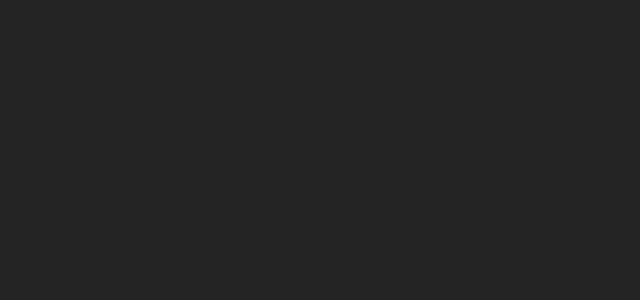
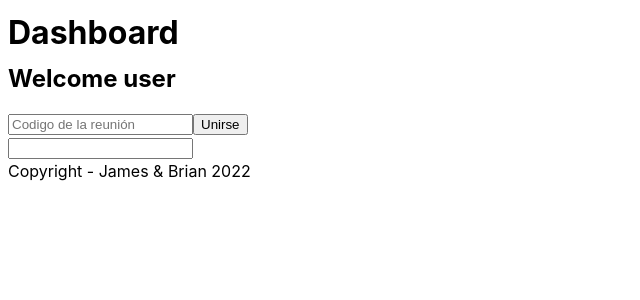
Before and after one commit to Dunloop26/chatmeapp, a React (Vite) app: page / in a window 1280 px wide. Shown: the top 300 px of the page, without its empty margins (0-640 px from the left). Built offline with nearby package versions, Linux system fonts and the light colour scheme.

Commit message:
NEW: Dashboard layout

```diff
--- a/src/App.jsx
+++ b/src/App.jsx
@@ -1,8 +1,8 @@
 import './App.css'
+import { Dashboard } from './Layouts/Dashboard'
 
 export function App() {
 	return (
-		<main className="App">
-		</main>
+		<Dashboard />
 	)
 }
--- /dev/null
+++ b/src/Layouts/Dashboard.jsx
@@ -0,0 +1,22 @@
+export function Dashboard() {
+	return (
+		<div>
+			<header>
+				<h1>Dashboard</h1>
+			</header>
+			<main>
+				<h2>Welcome user</h2>
+				<section>
+					<section className="button-group">
+						<input type="text" placeholder="Codigo de la reunión" />
+						<button>Unirse</button>
+					</section>
+					<section className="name-input">
+						<input type="text" />
+					</section>
+				</section>
+			</main>
+			<footer> Copyright - James & Brian 2022 </footer>
+		</div>
+	)
+}
--- a/src/index.css
+++ b/src/index.css
@@ -3,10 +3,6 @@
   font-size: 16px;
   line-height: 24px;
   font-weight: 400;
-
-  color-scheme: light dark;
-  color: rgba(255, 255, 255, 0.87);
-  background-color: #242424;
 
   font-synthesis: none;
   text-rendering: optimizeLegibility;
```
